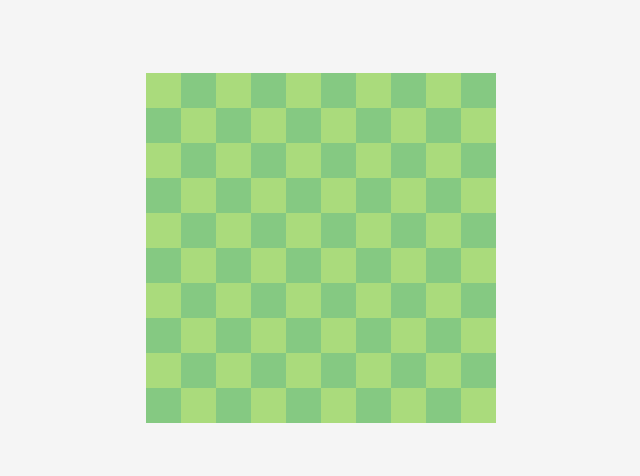
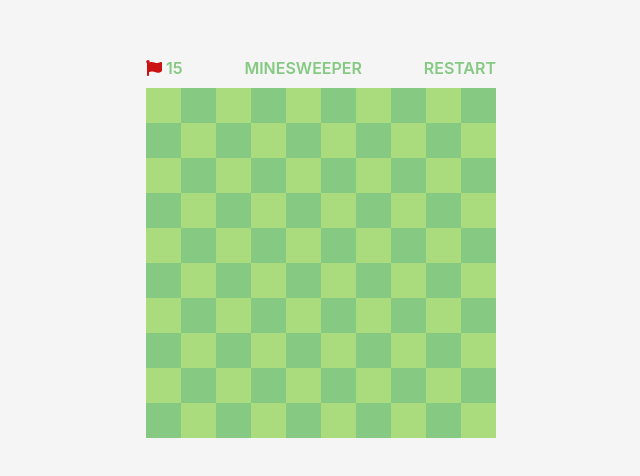
Before and after one commit to Mcri/minesweeper, a React (Create React App) app: page / in a window 1280 px wide. Shown: the part 152-628 px from the top of the page, without its empty margins (319-959 px from the left). Built offline with nearby package versions, Linux system fonts and the light colour scheme.

Commit message:
add topbar and messagebox

```diff
--- a/package.json
+++ b/package.json
@@ -2,6 +2,7 @@
   "name": "minesweeper",
   "version": "0.1.0",
   "private": true,
+  "homepage": ".",
   "dependencies": {
     "@fortawesome/fontawesome-svg-core": "^1.2.34",
     "@fortawesome/free-solid-svg-icons": "^5.15.2",
@@ -25,6 +26,8 @@
     "start": "react-scripts start",
     "build": "react-scripts build",
     "test": "react-scripts test",
+    "predeploy": "yarn run build",
+    "deploy": "gh-pages -d build",
     "eject": "react-scripts eject"
   },
   "eslintConfig": {
@@ -44,5 +47,8 @@
       "last 1 firefox version",
       "last 1 safari version"
     ]
+  },
+  "devDependencies": {
+    "gh-pages": "^3.1.0"
   }
 }
--- /dev/null
+++ b/src/components/minesweeper/messagebox/message.component.tsx
@@ -0,0 +1,21 @@
+import React from "react";
+import { GameStatus } from "../minesweeper.utils";
+import { StyledMessageContainer } from "./message.style";
+
+type MessageBoxProps = {
+  state: GameStatus;
+  reset: () => void;
+};
+
+export function MessageBox({ state, reset }: MessageBoxProps) {
+  const message = (() => {
+    if (state === GameStatus.GAMEOVER) return "GAMEOVER";
+    if (state === GameStatus.VICTORY) return "VICTORY";
+  })();
+  return (
+    <StyledMessageContainer>
+      <h2>{message}</h2>
+      <button onClick={reset}>Play again</button>
+    </StyledMessageContainer>
+  );
+}
--- a/src/components/minesweeper/minesweeper.component.tsx
+++ b/src/components/minesweeper/minesweeper.component.tsx
@@ -3,7 +3,8 @@ import { BoardModel } from "../../models/BoardModel";
 import { GameStatus, LEVELS } from "./minesweeper.utils";
 import { NEIGHBOURS } from "../../utils/utils";
 import Board from "../board/baoard.component";
-import { StyledMessageContainer } from "./message.style";
+import { GameTopbar } from "./topbar/topbar.component";
+import { MessageBox } from "./messagebox/message.component";
 
 export default function Minesweeper() {
   const [gameState, setGameState] = useState({
@@ -58,7 +59,7 @@ export default function Minesweeper() {
     }
   };
 
-  const resetGame = () => {
+  const resetGame = (): void => {
     setGameState((prev) => ({
       ...prev,
       status: GameStatus.INPROGRESS,
@@ -76,24 +77,21 @@ export default function Minesweeper() {
   };
 
   return (
-    <div style={{ position: "relative" }}>
-      {gameState.status === GameStatus.VICTORY && (
-        <StyledMessageContainer>
-          <h2>VICTORY</h2>
-          <button onClick={resetGame}>play again</button>
-        </StyledMessageContainer>
-      )}
-      {gameState.status === GameStatus.GAMEOVER && (
-        <StyledMessageContainer>
-          <h2>GAMEOVER</h2>
-          <button onClick={resetGame}>try again</button>
-        </StyledMessageContainer>
-      )}
-      <Board
-        {...gameState.board}
-        showAndExpand={showAndExpand}
-        toggleFlag={toggleFlag}
+    <main>
+      <GameTopbar
+        nFlags={gameState.difficulty.mines - nFlags}
+        reset={resetGame}
       />
-    </div>
+      <section style={{ position: "relative" }}>
+        {gameState.status !== GameStatus.INPROGRESS && (
+          <MessageBox reset={resetGame} state={gameState.status} />
+        )}
+        <Board
+          {...gameState.board}
+          showAndExpand={showAndExpand}
+          toggleFlag={toggleFlag}
+        />
+      </section>
+    </main>
   );
 }
--- /dev/null
+++ b/src/components/minesweeper/topbar/topbar.component.tsx
@@ -0,0 +1,23 @@
+import React from "react";
+import { StyledTopbar } from "./topbar.style";
+import { FontAwesomeIcon } from "@fortawesome/react-fontawesome";
+import { faFlag } from "@fortawesome/free-solid-svg-icons";
+
+type GameTopbarProps = {
+  nFlags: number;
+  reset: () => void;
+};
+
+export function GameTopbar({ nFlags, reset }: GameTopbarProps) {
+  return (
+    <StyledTopbar>
+      <span>
+        <FontAwesomeIcon icon={faFlag} id="flag" /> {nFlags}
+      </span>
+      <span>Minesweeper</span>
+      <span id="restart" onClick={reset}>
+        RESTART
+      </span>
+    </StyledTopbar>
+  );
+}
--- /dev/null
+++ b/src/components/minesweeper/topbar/topbar.style.ts
@@ -0,0 +1,16 @@
+import styled from "styled-components";
+
+export const StyledTopbar = styled.section`
+  display: flex;
+  justify-content: space-between;
+  text-transform: uppercase;
+  font-weight: 600;
+  margin-bottom: 10px;
+  color: rgb(133, 201, 130);
+  svg#flag {
+    color: rgb(204, 19, 19);
+  }
+  > #restart:hover {
+    text-decoration: underline;
+  }
+`;
```
Also changed, not shown: src/components/cell/cell.style.ts (indentation only), src/components/minesweeper/messagebox/message.style.ts (line endings or trailing spaces), 1 other file (tests, documents, lock files or other folders).
